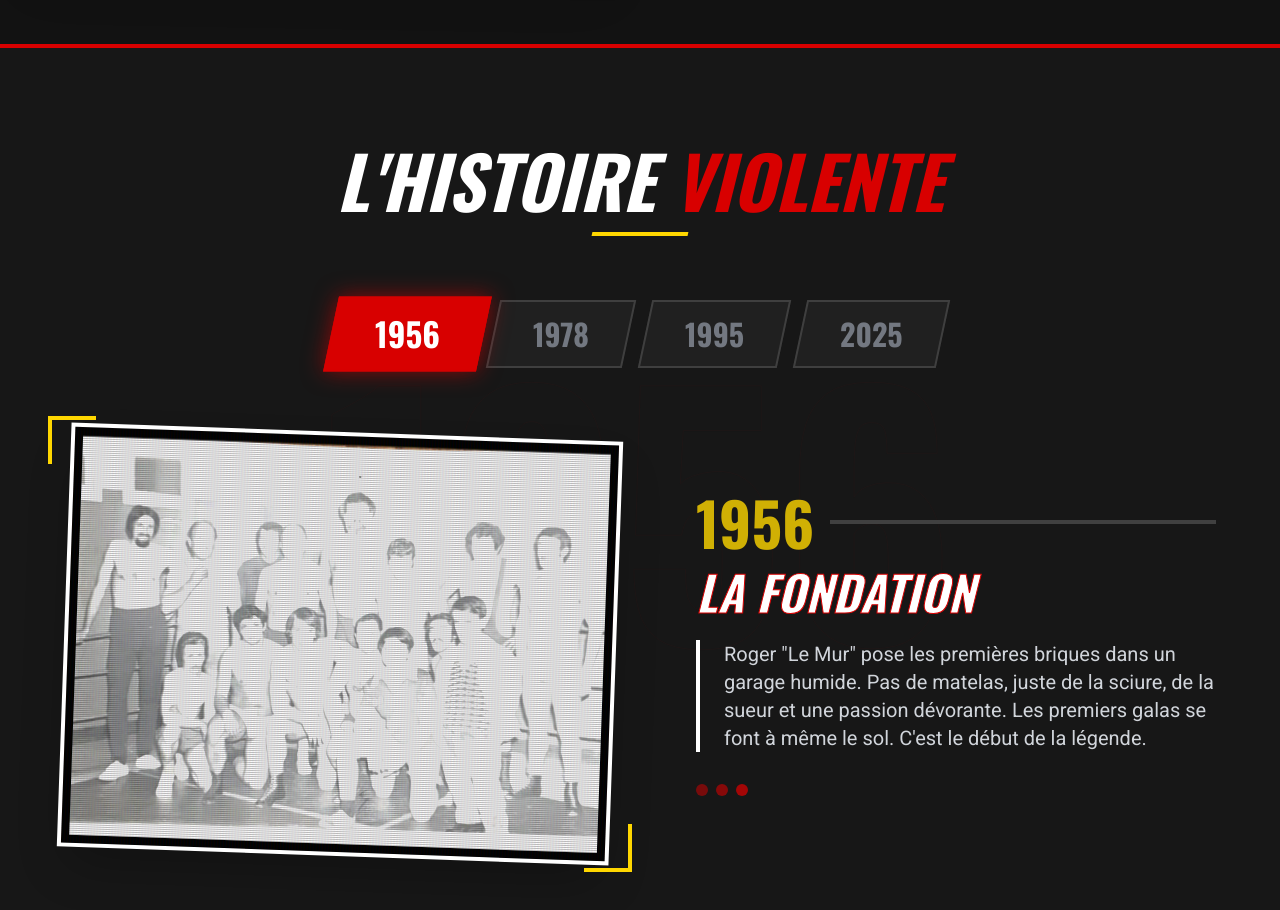
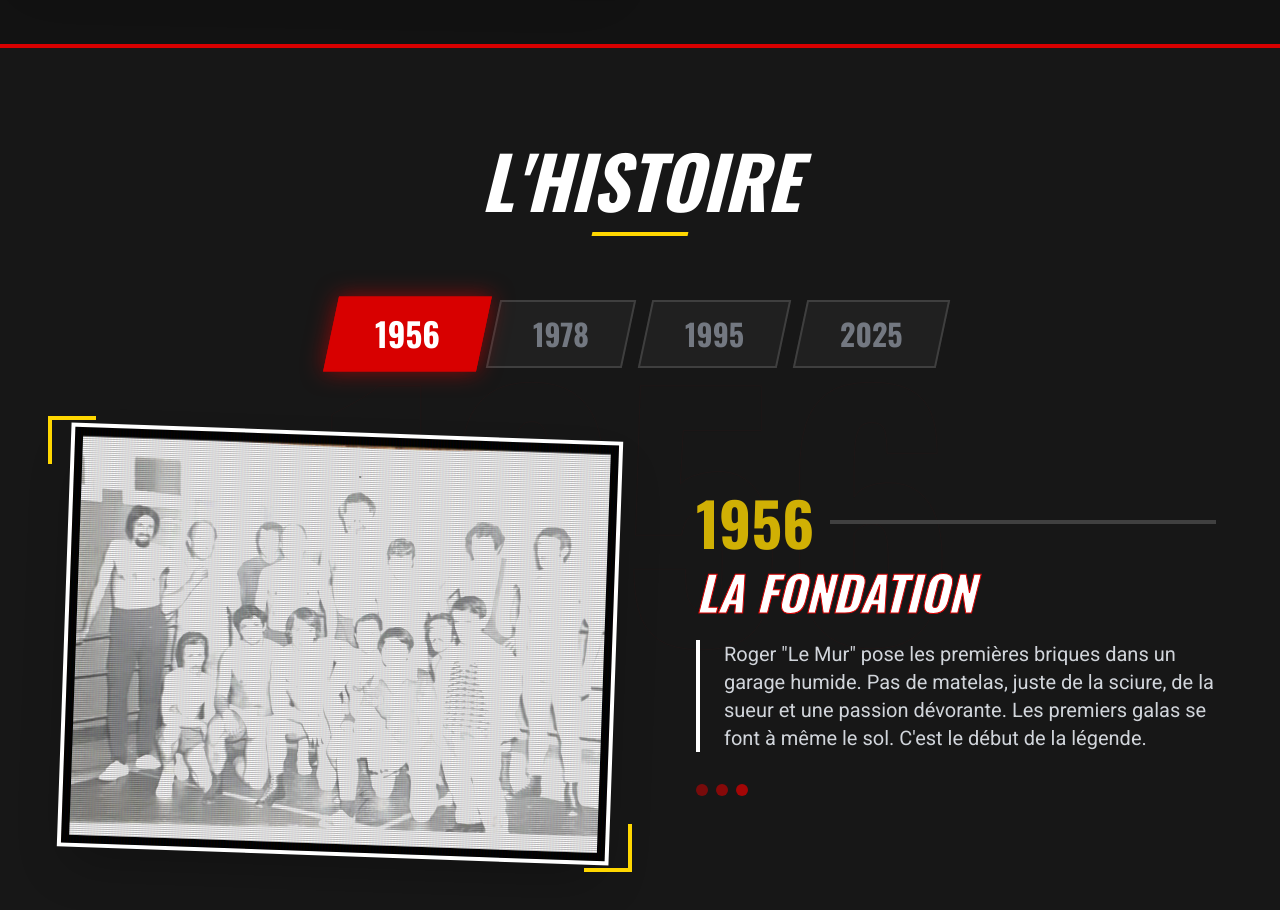
Before and after one commit to GTR8022/ABCA-BEAUVAIS, a React (Vite) app: page / in a window 1280 px wide. Shown: the part 1360-2270 px from the top of the page. Built offline with nearby package versions, Linux system fonts and the light colour scheme.

Commit message:
content: remove word 'Violente' from history title

```diff
--- a/components/Timeline.tsx
+++ b/components/Timeline.tsx
@@ -44,7 +44,7 @@ export const Timeline: React.FC = () => {
         <ScrollReveal>
           <div className="text-center mb-16">
             <h2 className="font-header text-5xl md:text-7xl font-bold uppercase text-white mb-4 italic">
-              L'Histoire <span className="text-abca-red">Violente</span>
+              L'Histoire
             </h2>
             <div className="h-1 w-24 bg-abca-gold mx-auto skew-x-[-12deg]"></div>
           </div>
```
